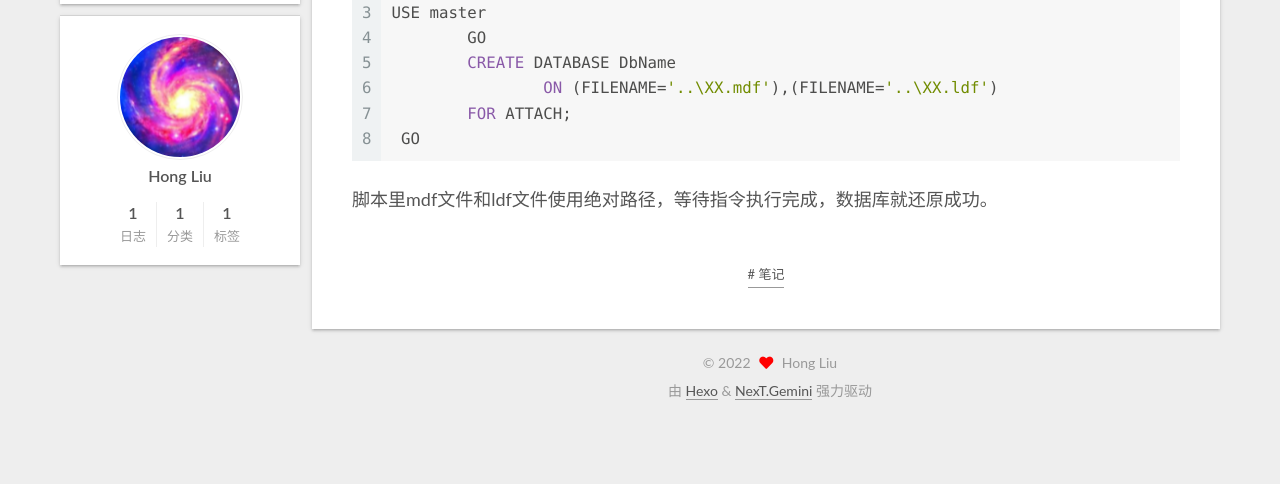
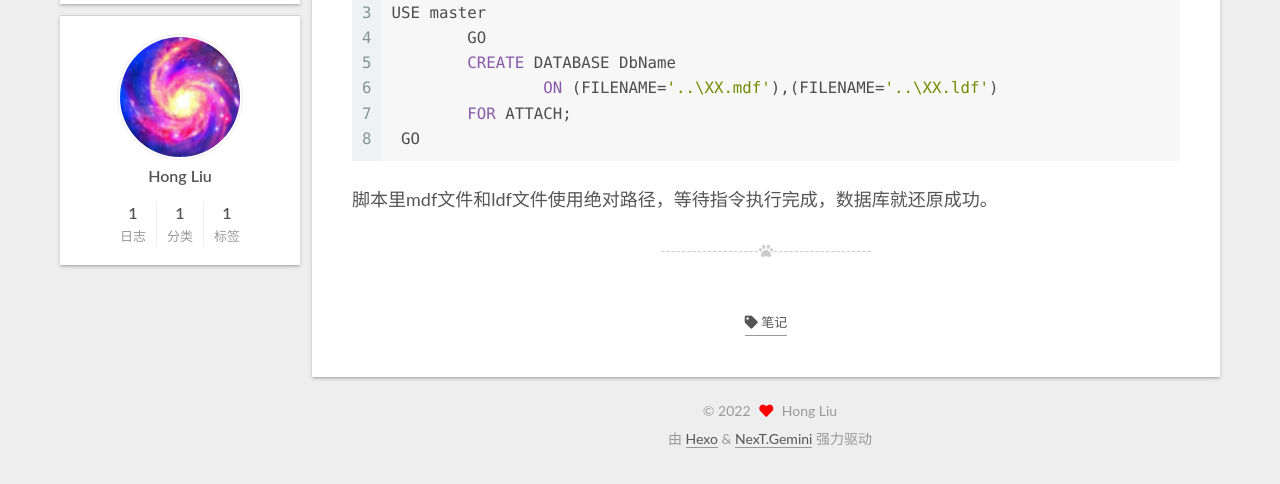
Before and after one commit to 1034148617/1034148617.github.io, a plain HTML site: page sql/Sql-Server附加数据库/index.html in a window 1280 px wide. Shown: the part 290-774 px from the top of the page. Drawn offline with Linux system fonts and the light colour scheme.

Commit message:
Site updated: 2022-02-17 14:57:42

```diff
--- a/sql/Sql-Server附加数据库/index.html
+++ b/sql/Sql-Server附加数据库/index.html
@@ -224,9 +224,19 @@
 
 
 
+    <div>
+
+        <div>
+
+        <div style="text-align:center;color: #ccc;font-size:14px;">-------------------<i class="fa fa-paw"></i>-------------------</div>
+
+</div>
+
+    </div>
+
       <footer class="post-footer">
           <div class="post-tags">
-              <a href="/tags/%E7%AC%94%E8%AE%B0/" rel="tag"># 笔记</a>
+              <a href="/tags/%E7%AC%94%E8%AE%B0/" rel="tag"><i class="fa fa-tag"></i> 笔记</a>
           </div>
 
 
```
Also changed, not shown: index.html (+4 -0 lines).
